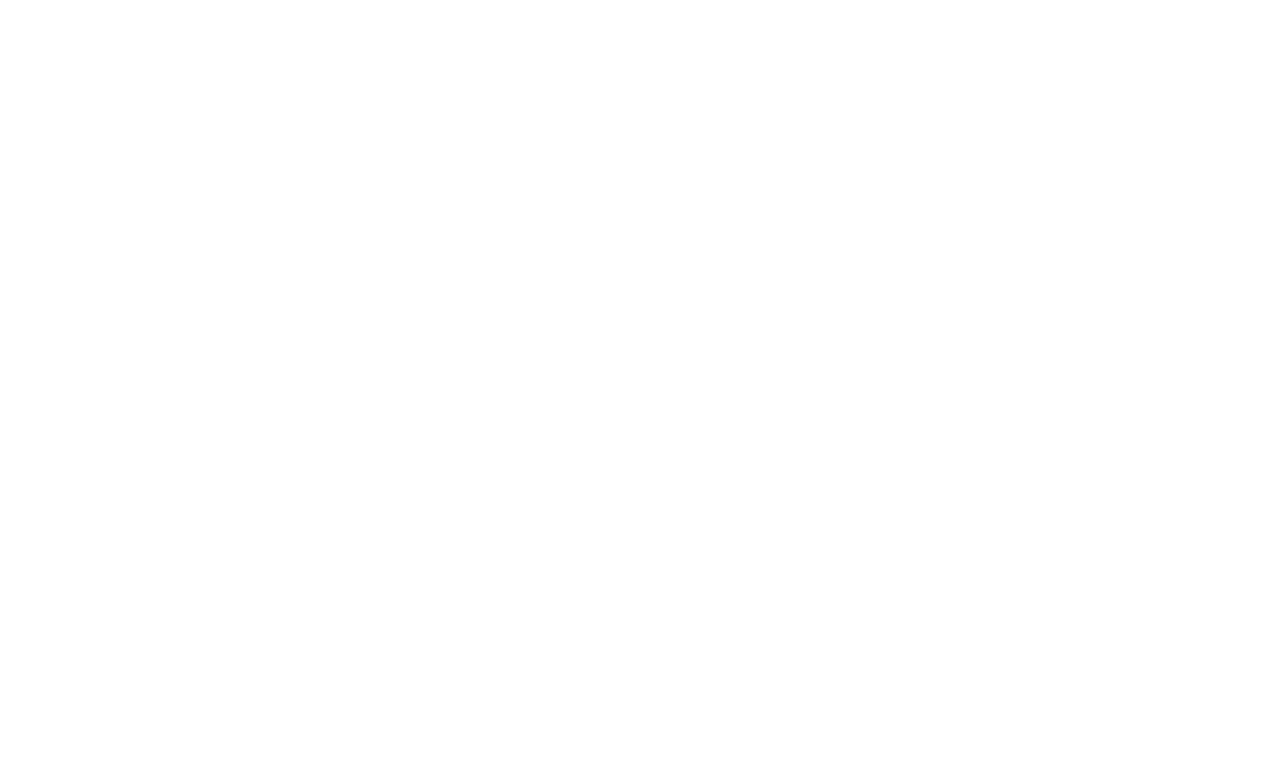
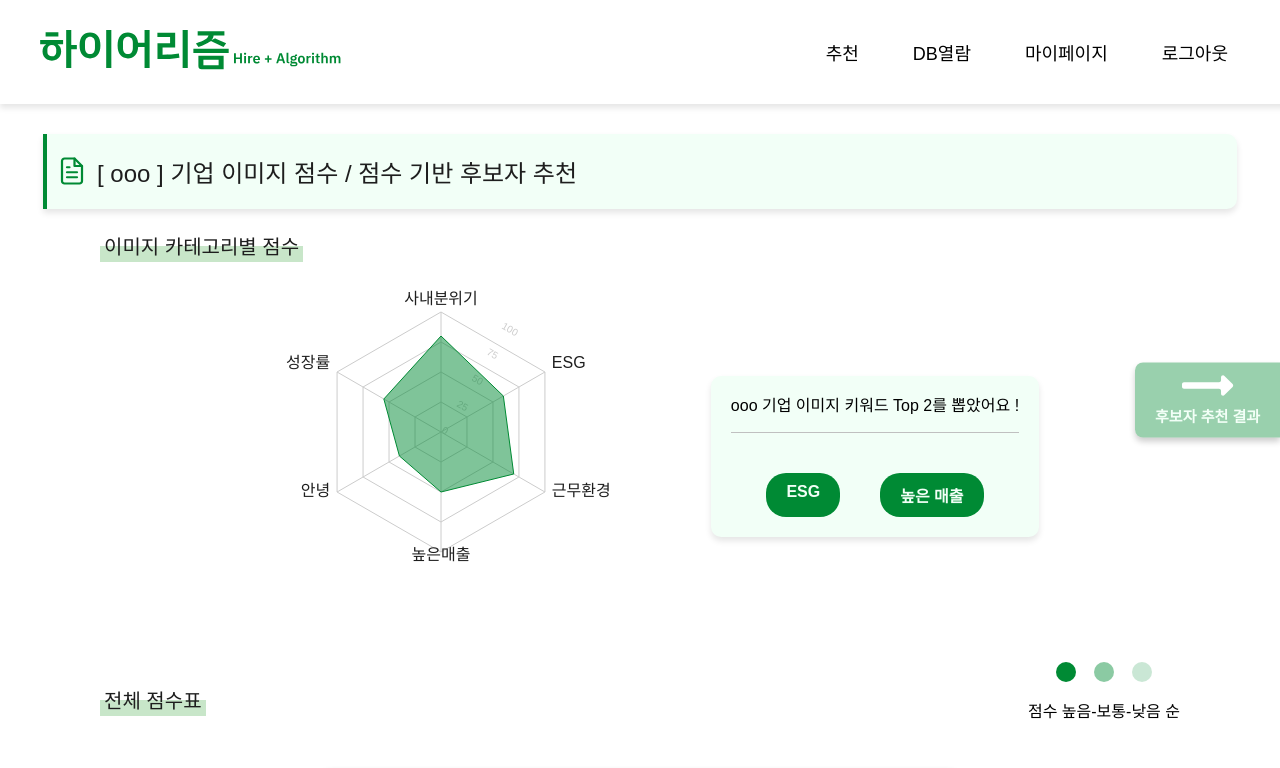
Before and after one commit to sorim831/Hirerithm, a React (Create React App) app in the folder Frontend/: page /recommend-corporateImage/result in a window 1280 px wide. Before the commit this address had no page. Shown: the top 768 px of the page. Built offline with nearby package versions, Linux system fonts and the light colour scheme; a web font is replaced by a local one.

Commit message:
✨ #8 기업 이미지 페이지 버튼 추가

```diff
--- a/Frontend/src/App.js
+++ b/Frontend/src/App.js
@@ -10,7 +10,6 @@
 import "./App.css";
 
 function App() {
-
   return (
     <Router>
       <Routes>
@@ -22,7 +21,7 @@
         <Route path="/corporate_main" element={<CorporateMain />} />
         <Route path="/recommend-corporateImage" element={<CorporateImage />} />
         <Route
-          path="/recommend/corporateImageResult"
+          path="/recommend-corporateImage/result"
           element={<CorporateImageResult />}
         />
       </Routes>
--- a/Frontend/src/Pages/RecommendPages/CorporateImage.js
+++ b/Frontend/src/Pages/RecommendPages/CorporateImage.js
@@ -4,10 +4,14 @@
 import RecommendIcon from "../../Image/Icon/RecommendIcon.svg";
 import FileLogo from "../../Image/Icon/FileLogo.svg";
 import SearchIcon from "../../Image/Icon/SearchIcon.svg";
+import AiIcon from "../../Image/Icon/AiIcon.svg";
 import MemberNavigation from "../../Component/Navigation/MemberNavigation";
 import "./corporateImage.css";
+import { useNavigate } from "react-router-dom";
 
 const CorporateImage = () => {
+  const navigate = useNavigate();
+
   const [companyName, setCompanyName] = useState("");
 
   const handleSearch = () => {
@@ -35,7 +39,11 @@
 
       <main>
         {/* 추천페이지 아이콘 */}
-        <img src={RecommendIcon} alt="기업 이미지 기반 후보자 추천" />
+        <img
+          src={RecommendIcon}
+          className="recommend-icon"
+          alt="기업 이미지 기반 후보자 추천"
+        />
 
         {/* 입력창 */}
         <div className="image-recommend_corporate-name-input-wrapper">
@@ -44,10 +52,20 @@
             onChange={(e) => setCompanyName(e.target.value)}
             placeholder="이미지 키워드 점수를 낼 기업명을 입력하세요."
           />
+
+          {/* 슬라이드 버튼 */}
           <button onClick={handleSearch}>
             <img src={SearchIcon} alt="기업 이름 검색하기" />
           </button>
         </div>
+
+        <button
+          className="image-recommend_result-button"
+          onClick={() => navigate("/recommend-corporateImage/result")}
+        >
+          <img src={AiIcon} className="ai-icon" alt="-" />
+          <span>AI의 추천 결과 확인하기</span>
+        </button>
       </main>
     </div>
   );
--- a/Frontend/src/Pages/RecommendPages/CorporateImageResult.js
+++ b/Frontend/src/Pages/RecommendPages/CorporateImageResult.js
@@ -4,6 +4,7 @@
 import FileLogo from "../../Image/Icon/FileLogo.svg";
 import MemberNavigation from "../../Component/Navigation/MemberNavigation";
 import "./corporateImageResult.css";
+import ArrowIcon from "../../Image/Icon/ArrowIcon.svg";
 import {
   Radar,
   RadarChart,
@@ -31,10 +32,11 @@
         {/* 페이지 인덱스 */}
         <div className="image-recommend-result_page-index-wrapper">
           <img src={FileLogo} alt="-" />
-          <h2> [ ooo ] 기업 이미지 기반 추천</h2>
+          <h2> [ ooo ] 기업 이미지 점수 / 점수 기반 후보자 추천</h2>
         </div>
       </header>
 
+      <div className="image-recommend-result_first-page">
         <main>
           {/* 이미지 카테고리별 점수 */}
           <h3 className="image-recommend-result_graph-header">
@@ -141,7 +143,18 @@
               </td>
             </tr>
           </table>
+
+          <button
+            className="image-recommend-result_job-seeker-button"
+            onClick={() => {
+              window.location.href = "/recommend-corporateImage/result";
+            }}
+          >
+            <img src={ArrowIcon} alt="넘어가기" />
+            <span>후보자 추천 결과</span>
+          </button>
         </main>
+      </div>
     </div>
   );
 };
--- a/Frontend/src/Pages/RecommendPages/corporateImage.css
+++ b/Frontend/src/Pages/RecommendPages/corporateImage.css
@@ -44,7 +44,7 @@
   margin-top: 100px;
 }
 
-.image-recommend_wrapper main img {
+.recommend-icon {
   display: block;
   margin: 0 auto;
   width: 100px;
@@ -58,6 +58,7 @@
   position: relative;
   width: calc(100% - 200px);
   margin-top: 50px;
+  margin-bottom: 70px;
 }
 
 .image-recommend_corporate-name-input-wrapper input {
@@ -83,3 +84,22 @@
   width: 20px;
   height: 20px;
 }
+
+.image-recommend_result-button {
+  display: flex;
+  align-items: center;
+  gap: 8px;
+  background-color: #008a34;
+  border: none;
+  border-radius: 10px;
+  padding: 15px 20px;
+  font-weight: bold;
+  font-size: 15px;
+  color: #f2fff7;
+  box-shadow: 0 4px 6px rgba(0, 0, 0, 0.2);
+}
+
+.image-recommend_result-button img {
+  width: 19px;
+  height: auto;
+}
--- a/Frontend/src/Pages/RecommendPages/corporateImageResult.css
+++ b/Frontend/src/Pages/RecommendPages/corporateImageResult.css
@@ -169,3 +169,27 @@
   margin: 0 auto;
   background-color: #008a34;
 }
+
+.image-recommend-result_job-seeker-button {
+  position: fixed;
+  top: 50%;
+  right: 0;
+  transform: translateY(-50%);
+  background-color: #008a3466;
+  color: #f2fff7;
+  border: none;
+  padding: 12px 20px;
+  display: flex;
+  align-items: center;
+  gap: 8px;
+  cursor: pointer;
+  border-radius: 8px 0 0 8px;
+  flex-direction: column;
+  font-weight: bold;
+  font-size: 15px;
+  box-shadow: 0 4px 6px rgba(0, 0, 0, 0.2);
+}
+
+.image-recommend-result_job-seeker-button:hover {
+  box-shadow: inset 3px 3px 5px rgba(0, 0, 0, 0.3);
+}
```
Also changed, not shown: Frontend/src/Image/Icon/ArrowIcon.svg (added). Lines whose indentation alone changed are shown as unchanged.
